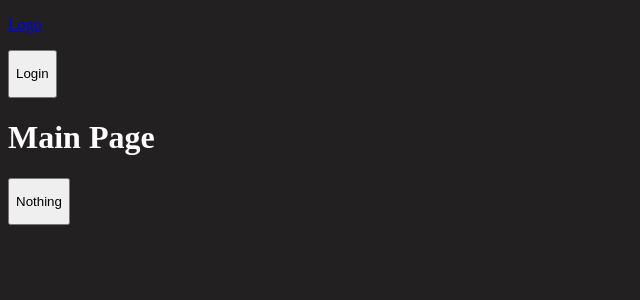
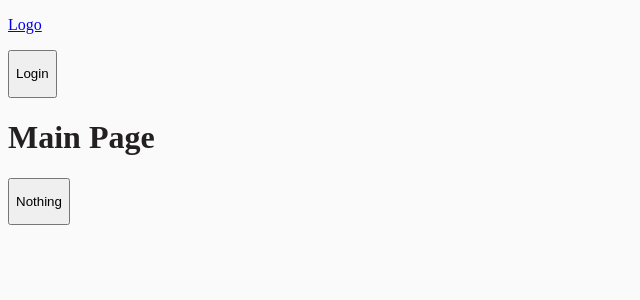
Before and after one commit to SeevProject/webapp, a React (Vite) app: page / in a window 1280 px wide. Shown: the top 300 px of the page, without its empty margins (0-640 px from the left). Built offline with nearby package versions, Linux system fonts and the light colour scheme; no server answers.

Commit message:
Update all colours to new theme and fix admin page not showing

```diff
--- a/index.html
+++ b/index.html
@@ -11,8 +11,8 @@
 			@tailwind utilities;
 
 			body {
-				background-color: #232022;
-				color: #fff;
+				background-color: #FAFAFA;
+				color: #232022;
 			}
 		</style>
 	</head>
--- a/src/components/AdminButton.tsx
+++ b/src/components/AdminButton.tsx
@@ -9,7 +9,7 @@ export function AdminButton(props: {
 	return (
 		<button
 			onClick={props.handleClick}
-      className="border-transparent text-bg flex flex-row items-center justify-center bg-accentHighlight px-2 py-1 font-bold transition-colors focus:outline-none active:border-accentFocus active:outline-none"
+			className="flex flex-row items-center justify-center gap-2 rounded-md bg-accentPrimary px-2 py-1 font-bold transition-colors hover:bg-accentPrimary/70 focus:outline-none"
 			style={props.style}
 		>
 			{props.title && <p>{props.title}</p>}
--- a/src/components/Button.tsx
+++ b/src/components/Button.tsx
@@ -6,7 +6,7 @@ export function Button(props: {
 	return (
 		<button
 			onClick={props.handleClick}
-			className="border-transparent flex flex-row items-center justify-center gap-2 rounded-md border-2 bg-accentHighlight px-2 py-1 font-bold text-bg transition-colors focus:outline-none active:border-accentFocus active:outline-none"
+			className="flex flex-row items-center justify-center gap-2 rounded-md bg-accentPrimary px-2 py-1 font-bold transition-colors hover:bg-accentPrimary/70 focus:outline-none"
 		>
 			{props.title && <p>{props.title}</p>}
 			{props.icon}
--- a/tailwind.config.js
+++ b/tailwind.config.js
@@ -4,11 +4,11 @@ export default {
 	theme: {
 		colors: {
 			// accent colours
-			accentHighlight: "#FC991C",
-			accentFocus: "#1C7FFC",
+			accentPrimary: "#1C7FFC",
+			accentSecondary: "#FC991C",
 
 			// light theme colours
-			background: "#FFFFFF",
+			background: "#FAFAFA",
 			box: "#EBEBEB",
 			border: "#C3C3C3",
 			textAlt: "#676767",
```
Also changed, not shown: src/main.tsx (+4 -4 lines), src/pages/AdminPage.tsx (+5 -7 lines). Lines whose indentation alone changed are shown as unchanged.
